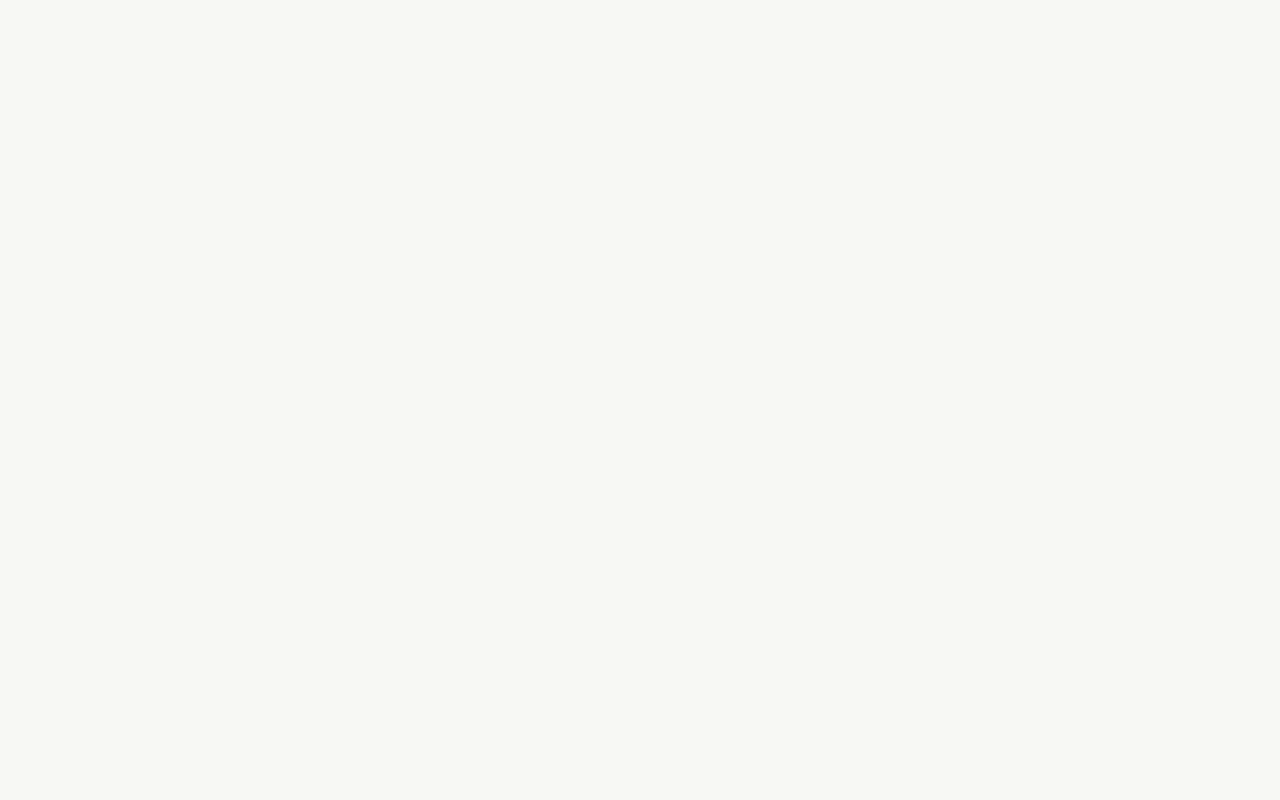
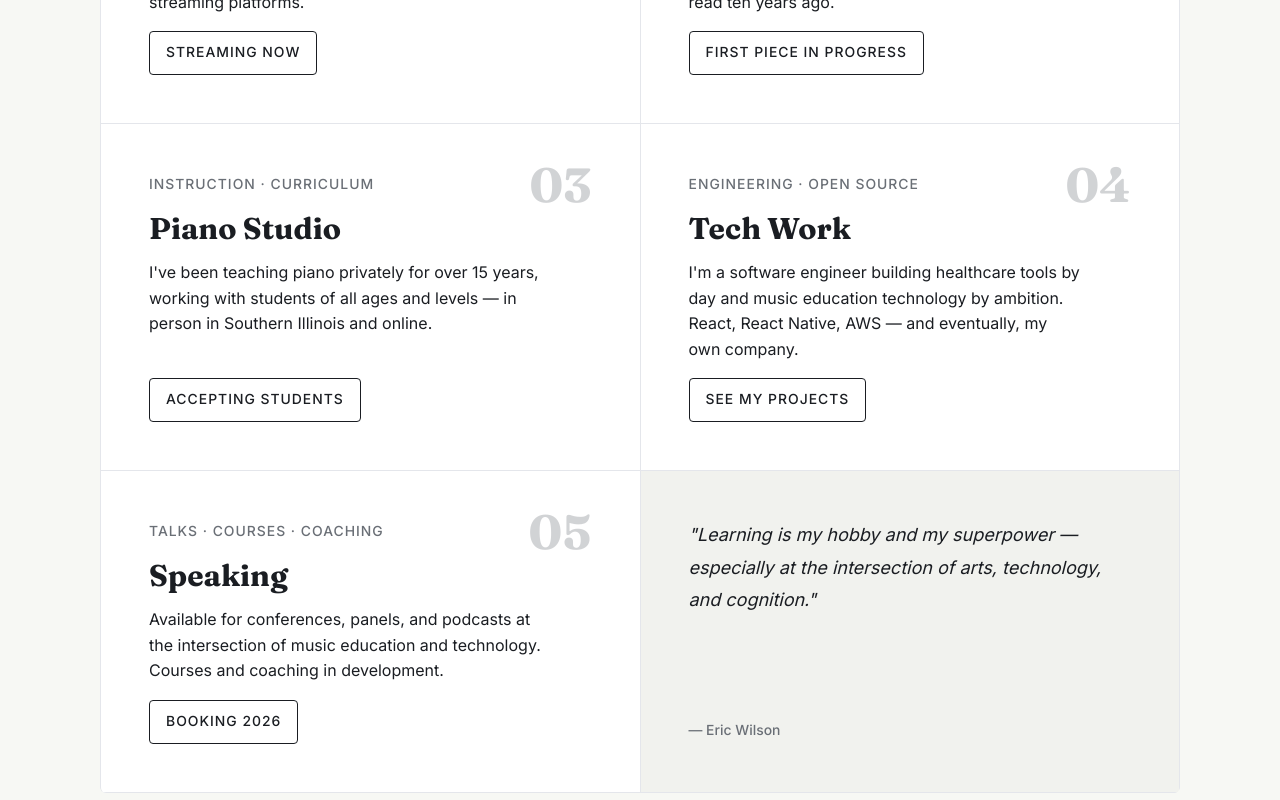
Before and after one commit to ewpianoman/portfolio, a React (Vite) app: page / in a window 1280 px wide. Shown: the part 1340-2140 px from the top of the page. Before the commit the page ends 1306 px from the top, so only its background shows below. Built offline with nearby package versions, Linux system fonts and the light colour scheme.

Commit message:
feat: add work preview section with detailed project descriptions and quotes

```diff
--- a/src/index.css
+++ b/src/index.css
@@ -815,11 +815,13 @@ html.theme-dark .brand-signature {
 }
 
 .hero-tagline {
-  font-size: var(--font-size-body-small);
+  font-size: var(--font-size-body-medium);
   color: var(--secondary) !important;
-  margin: 0 0 8px 0;
+  margin: var(--space-md) auto var(--space-2xl) auto;
   letter-spacing: 1px;
   width: 85%;
+  text-transform: uppercase;
+  text-align: center;
 }
 
 .hero-tagline-emphasis {
@@ -1040,3 +1042,191 @@ html.theme-dark .brand-signature {
     content: none;
   }
 }
+
+/* Work Preview Section */
+.work-preview-section {
+  width: calc(100% - 24px);
+  margin-left: auto;
+  margin-right: auto;
+  padding-top: var(--space-3xl);
+  padding-bottom: var(--space-3xl);
+  background: var(--background);
+}
+
+.work-preview-grid {
+  width: 100%;
+  margin-left: 0;
+  margin-right: 0;
+  margin-top: var(--space-3xl);
+  margin-bottom: 0;
+  display: grid;
+  grid-template-columns: repeat(2, minmax(0, 1fr));
+  gap: 0;
+  border-top: 1px solid var(--border);
+  border-left: 1px solid var(--border);
+  border-radius: var(--radius-medium);
+  overflow: hidden;
+}
+
+.work-preview-item {
+  padding: var(--space-2xl);
+  padding-right: calc(var(--space-2xl) + 3rem);
+  background: var(--surface);
+  display: flex;
+  flex-direction: column;
+  gap: var(--space-md);
+  border-right: 1px solid var(--border);
+  border-bottom: 1px solid var(--border);
+  position: relative;
+}
+
+.work-preview-item::before {
+  content: '';
+  position: absolute;
+  top: var(--space-2xl);
+  right: var(--space-2xl);
+  font-family: Fraunces, Georgia, serif;
+  font-size: 3rem;
+  font-weight: 400;
+  color: var(--subtle-text);
+  opacity: 0.3;
+}
+
+.work-preview-item:nth-child(1)::before {
+  content: '01';
+}
+
+.work-preview-item:nth-child(2)::before {
+  content: '02';
+}
+
+.work-preview-item:nth-child(3)::before {
+  content: '03';
+}
+
+.work-preview-item:nth-child(4)::before {
+  content: '04';
+}
+
+.work-preview-item:nth-child(5)::before {
+  content: '05';
+}
+
+.work-preview-meta {
+  font-size: var(--font-size-body-small);
+  color: var(--subtle-text);
+  text-transform: uppercase;
+  letter-spacing: 1px;
+  font-weight: 500;
+}
+
+.work-preview-title {
+  margin: 0;
+  font-size: var(--font-size-h2);
+  color: var(--text);
+  font-weight: 600;
+}
+
+.work-preview-description {
+  margin: 0;
+  font-size: var(--font-size-body-base);
+  color: var(--text);
+  line-height: 1.6;
+  flex-grow: 1;
+}
+
+.work-preview-cta {
+  align-self: flex-start;
+  padding: var(--space-xs) var(--space-md);
+  background: transparent;
+  border: 1px solid var(--text);
+  color: var(--text);
+  font-size: var(--font-size-body-small);
+  font-weight: 500;
+  text-transform: uppercase;
+  letter-spacing: 1px;
+  cursor: pointer;
+  border-radius: var(--radius-small);
+  transition: all 0.2s ease;
+}
+
+.work-preview-cta:hover {
+  background: var(--text);
+  color: var(--surface);
+}
+
+.work-preview-quote {
+  padding: var(--space-2xl);
+  background: var(--subtle-surface);
+  display: flex;
+  flex-direction: column;
+  gap: var(--space-md);
+  margin: 0;
+  border-right: 1px solid var(--border);
+  border-bottom: 1px solid var(--border);
+}
+
+.work-preview-quote p {
+  margin: 0;
+  font-size: var(--font-size-body-large);
+  color: var(--text);
+  line-height: 1.8;
+  font-style: italic;
+  flex-grow: 1;
+}
+
+.work-preview-quote-credit {
+  margin: 0;
+  font-size: var(--font-size-body-small);
+  color: var(--subtle-text);
+  font-weight: 500;
+}
+
+@media (max-width: 960px) {
+  .work-preview-section {
+    width: calc(100% - 16px);
+  }
+
+  .work-preview-grid {
+    grid-template-columns: 1fr;
+    margin-top: var(--space-2xl);
+    border-left: 1px solid var(--border);
+    border-top: 1px solid var(--border);
+  }
+
+  .work-preview-item {
+    border-right: 1px solid var(--border);
+    border-bottom: 1px solid var(--border);
+  }
+
+  .work-preview-section {
+    padding-top: var(--space-2xl);
+  }
+
+  .work-preview-quote {
+    border-right: 1px solid var(--border);
+    border-bottom: 1px solid var(--border);
+  }
+}
+
+@media (max-width: 640px) {
+  .work-preview-section {
+    padding-top: var(--space-xl);
+    padding-bottom: var(--space-xl);
+  }
+
+  .work-preview-item {
+    padding: var(--space-lg);
+    padding-right: calc(var(--space-lg) + 2.25rem);
+  }
+
+  .work-preview-item::before {
+    top: var(--space-lg);
+    right: var(--space-lg);
+    font-size: 2.25rem;
+  }
+
+  .work-preview-quote {
+    padding: var(--space-lg);
+  }
+}
--- a/src/routes/Home.tsx
+++ b/src/routes/Home.tsx
@@ -60,6 +60,51 @@ export default function Home(): JSX.Element {
           </article>
         </div>
       </section>
+      <section className="work-preview-section" aria-label="Work preview">
+        <p className="hero-tagline">My work lives at the intersection of music, technology, and how people learn.</p>
+
+        <div className="work-preview-grid">
+          <article className="work-preview-item">
+            <div className="work-preview-meta">Performer · Arranger</div>
+            <h3 className="work-preview-title">Music</h3>
+            <p className="work-preview-description">I perform, record, and arrange — primarily jazz, gospel, classical, and blues at the piano. My album <em>Hymns at the Piano</em> is available on all major streaming platforms.</p>
+            <button className="work-preview-cta">Streaming Now</button>
+          </article>
+
+          <article className="work-preview-item">
+            <div className="work-preview-meta">Essays · Ideas</div>
+            <h3 className="work-preview-title">Writing</h3>
+            <p className="work-preview-description">I write about music education, technology, and what it means to build a life across disciplines. First essay coming soon — the kind of piece I wish I'd read ten years ago.</p>
+            <button className="work-preview-cta">First Piece in Progress</button>
+          </article>
+
+          <article className="work-preview-item">
+            <div className="work-preview-meta">Instruction · Curriculum</div>
+            <h3 className="work-preview-title">Piano Studio</h3>
+            <p className="work-preview-description">I've been teaching piano privately for over 15 years, working with students of all ages and levels — in person in Southern Illinois and online.</p>
+            <button className="work-preview-cta">Accepting Students</button>
+          </article>
+
+          <article className="work-preview-item">
+            <div className="work-preview-meta">Engineering · Open Source</div>
+            <h3 className="work-preview-title">Tech Work</h3>
+            <p className="work-preview-description">I'm a software engineer building healthcare tools by day and music education technology by ambition. React, React Native, AWS — and eventually, my own company.</p>
+            <button className="work-preview-cta">See My Projects</button>
+          </article>
+
+          <article className="work-preview-item">
+            <div className="work-preview-meta">Talks · Courses · Coaching</div>
+            <h3 className="work-preview-title">Speaking</h3>
+            <p className="work-preview-description">Available for conferences, panels, and podcasts at the intersection of music education and technology. Courses and coaching in development.</p>
+            <button className="work-preview-cta">Booking 2026</button>
+          </article>
+
+          <blockquote className="work-preview-quote">
+            <p>"Learning is my hobby and my superpower — especially at the intersection of arts, technology, and cognition."</p>
+            <footer className="work-preview-quote-credit">— Eric Wilson</footer>
+          </blockquote>
+        </div>
+      </section>
     </>
   );
 }
```
